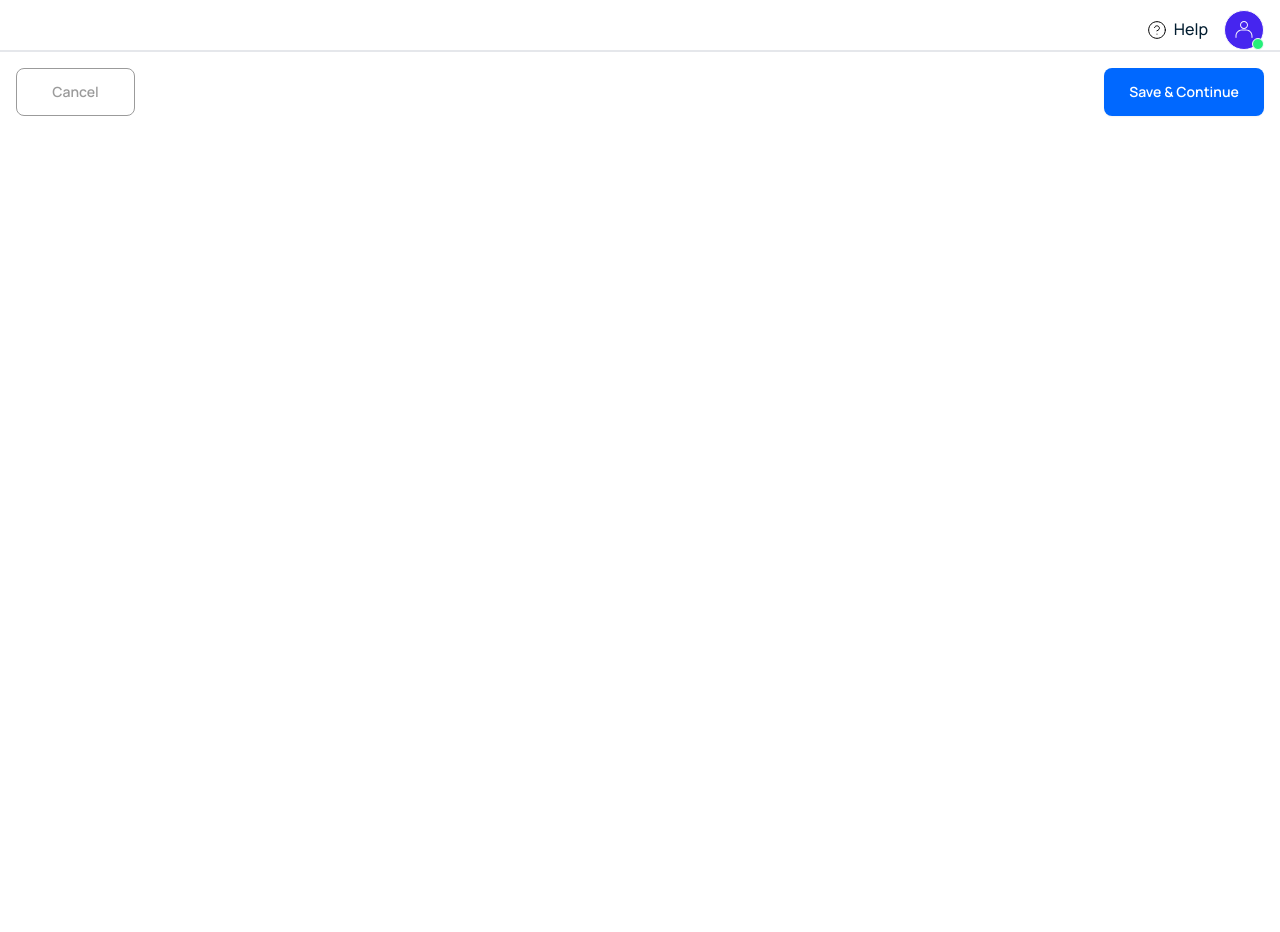
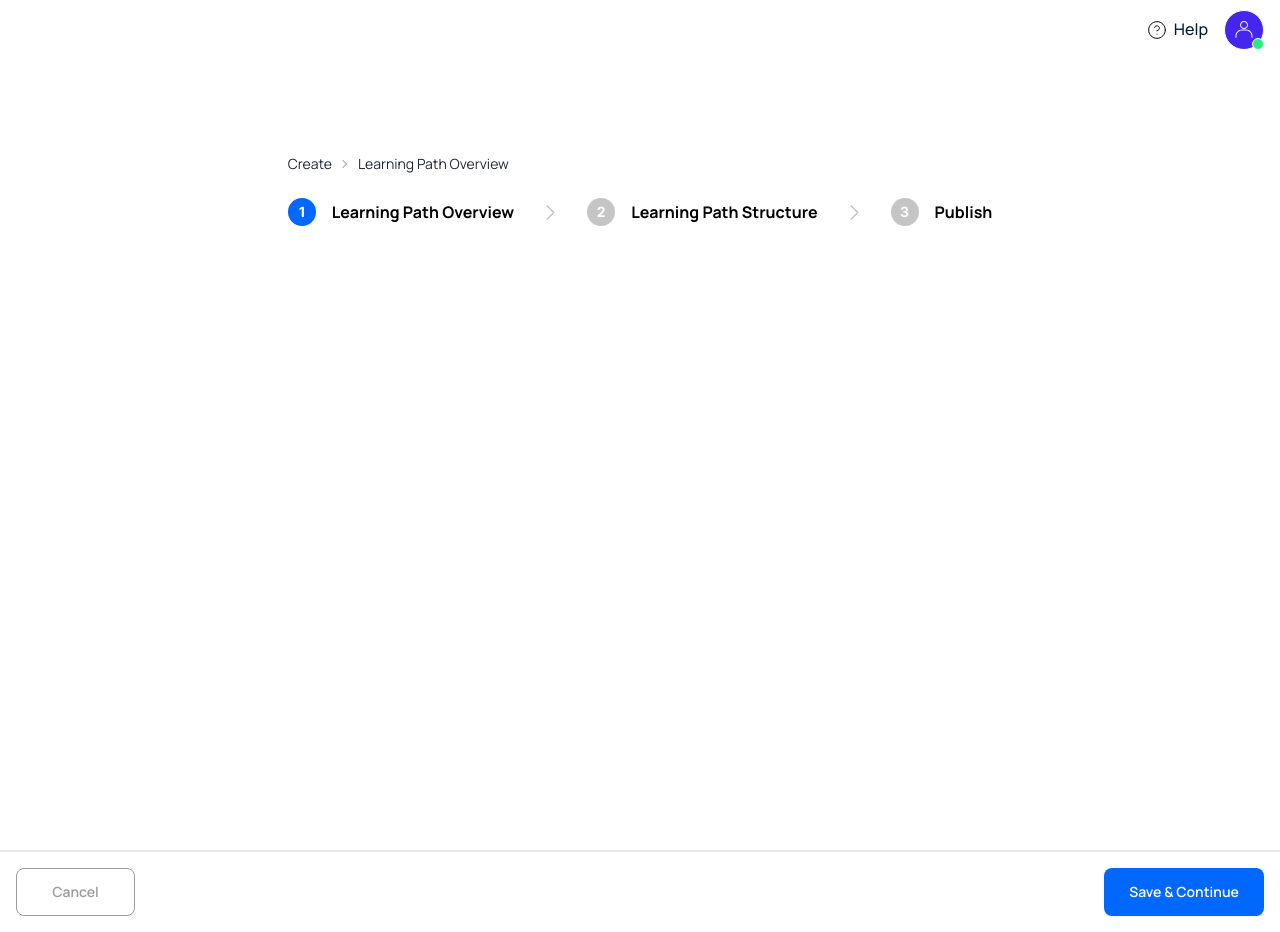
Before and after one commit to Vishrut19/upwork_dashboard_app, a Next.js app: page / in a window 1280 px wide. Before the commit the page ends 800 px from the top, so only its background shows below. Built offline with nearby package versions, Linux system fonts and the light colour scheme.

Commit message:
Added Steps and Breadcrumbs

```diff
--- a/src/app/page.js
+++ b/src/app/page.js
@@ -2,14 +2,21 @@
 
 import Footer from "@/components/Footer";
 import NavBar from "@/components/NavBar";
+import BreadCrumbs from "../components/BreadCrumbs";
+import Steps from "../components/Steps";
 
 export default function Home() {
   return (
     <>
       <NavBar />
-      {/* <main className="flex min-h-screen flex-col items-center justify-between p-24">
+      <main className="flex min-h-screen flex-col items-center justify-between p-24">
+        <div>
+          <BreadCrumbs />
+          <Steps />
+        </div>
+
         <div className="z-10 max-w-5xl w-full items-center justify-between font-mono text-sm lg:flex"></div>
-      </main> */}
+      </main>
       <Footer />
     </>
   );
--- /dev/null
+++ b/src/components/Breadcrumbs.jsx
@@ -0,0 +1,19 @@
+import React from "react";
+
+const BreadCrumbs = () => {
+  return (
+    /** More breadcrumbs can be added or removed depending API data that interactivity can be added in the below code.*/
+    <div className="text-sm breadcrumbs">
+      <ul className="font-manrope">
+        <li>
+          <a>Create</a>
+        </li>
+        <li>
+          <a>Learning Path Overview</a>
+        </li>
+      </ul>
+    </div>
+  );
+};
+
+export default BreadCrumbs;
--- /dev/null
+++ b/src/components/Steps.jsx
@@ -0,0 +1,43 @@
+import Image from "next/image";
+import React from "react";
+import rightArrow from "../../public/assets/down_arrow.svg";
+
+const Steps = () => {
+  return (
+    /** This can also be seperated into small, small components and also there can be logic and interactivity added
+     * but right now, its not as we will need some API data for it.
+     */
+    <div className="flex flex-col md:flex-row flex-wrap items-center justify-center mt-4">
+      <div className="flex items-center">
+        <div className="inline-flex w-7 h-7 mr-4 justify-center items-center rounded-full bg-[#0068FF] text-white text-sm font-bold">
+          1
+        </div>
+        <span className="font-bold font-manrope text-[#000000]">
+          Learning Path Overview
+        </span>
+        <span className="my-4 md:my-0 md:mx-4 lg:mx-8">
+          <Image src={rightArrow} alt="Right Arrow" />
+        </span>
+      </div>
+      <div className="flex items-center">
+        <div className="inline-flex w-7 h-7 mr-4 justify-center items-center rounded-full bg-[#C5C5C5] text-white text-sm font-bold">
+          2
+        </div>
+        <span className="font-bold font-manrope text-[#000000]">
+          Learning Path Structure
+        </span>
+        <span className="my-4 md:my-0 md:mx-4 lg:mx-8">
+          <Image src={rightArrow} alt="Right Arrow" />
+        </span>
+      </div>
+      <div className="flex items-center">
+        <div className="inline-flex w-7 h-7 mr-4 justify-center items-center rounded-full bg-[#C5C5C5] text-white text-sm font-bold">
+          3
+        </div>
+        <span className="font-bold font-manrope text-[#000000]">Publish</span>
+      </div>
+    </div>
+  );
+};
+
+export default Steps;
```
Also changed, not shown: public/assets/down_arrow.svg (added).
